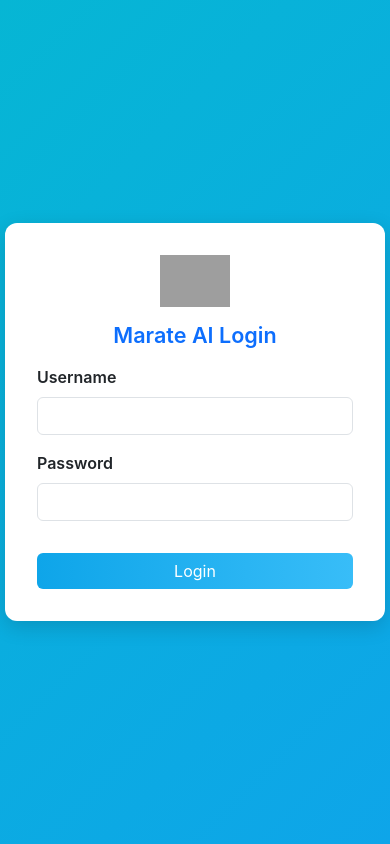
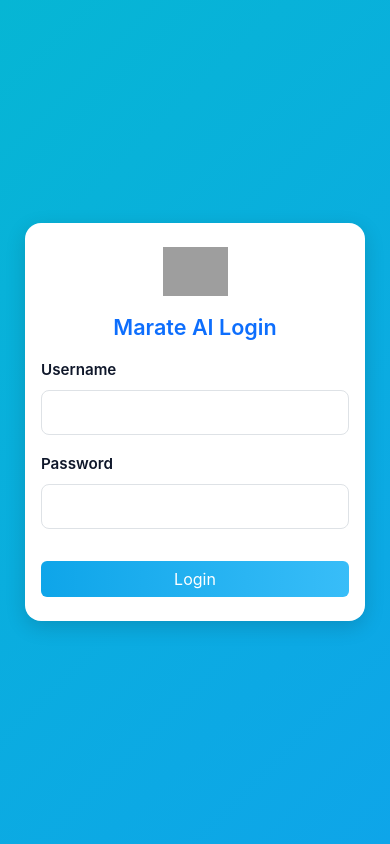
Before and after one commit to allarassemjonathan/marate_manager, a Flask app: page /login in a window 390 px wide. Run offline with Flask 2, Linux system fonts and the light colour scheme; some libraries are stand-ins or nearby versions; grey boxes are pictures that could not be loaded.

Commit message:
Enhance login page styles and layout
Updated styling for login page to improve layout and responsiveness.

```diff
--- a/templates/login.html
+++ b/templates/login.html
@@ -2,34 +2,37 @@
 <html lang="en">
 <head>
   <meta charset="UTF-8">
+  <meta name="viewport" content="width=device-width, initial-scale=1, maximum-scale=1, user-scalable=no">
   <title>Login | Marate AI</title>
   <link href="https://cdn.jsdelivr.net/npm/bootstrap@5.3.0/dist/css/bootstrap.min.css" rel="stylesheet">
   <link rel="stylesheet" href="https://cdn.jsdelivr.net/npm/bootstrap-icons@1.11.1/font/bootstrap-icons.css">
+
   <style>
     body {
       background: linear-gradient(135deg, #06b6d4, #0ea5e9);
       font-family: 'Inter', 'Segoe UI', Roboto, sans-serif;
       height: 100vh;
+      margin: 0;
       display: flex;
       justify-content: center;
       align-items: center;
-      margin: 0;
+      padding: 1rem; /* add breathing room on smaller screens */
     }
 
     .login-card {
       background: white;
-      border-radius: 12px;
+      border-radius: 16px;
       box-shadow: 0 6px 20px rgba(0, 0, 0, 0.15);
-      padding: 2rem;
+      padding: 2rem 1.5rem;
       width: 100%;
-      max-width: 380px;
+      max-width: 420px; /* a bit larger for phones */
       text-align: center;
       animation: fadeIn 0.4s ease;
     }
 
     .login-card img {
-      width: 70px;
-      margin-bottom: 1rem;
+      width: 80px;
+      margin-bottom: 1.2rem;
     }
 
     .btn-primary {
@@ -43,9 +46,35 @@
       box-shadow: 0 4px 12px rgba(56, 189, 248, 0.4);
     }
 
+    label {
+      font-size: 0.95rem;
+      color: #0f172a;
+    }
+
+    input.form-control {
+      border-radius: 8px;
+      padding: 0.6rem 0.75rem;
+      font-size: 1rem;
+    }
+
+    .alert {
+      font-size: 0.9rem;
+      border-radius: 8px;
+    }
+
     @keyframes fadeIn {
       from { opacity: 0; transform: translateY(10px); }
       to { opacity: 1; transform: translateY(0); }
+    }
+
+    @media (max-width: 480px) {
+      .login-card {
+        padding: 1.5rem 1rem;
+        max-width: 95%;
+      }
+      .login-card img {
+        width: 65px;
+      }
     }
   </style>
 </head>
```
